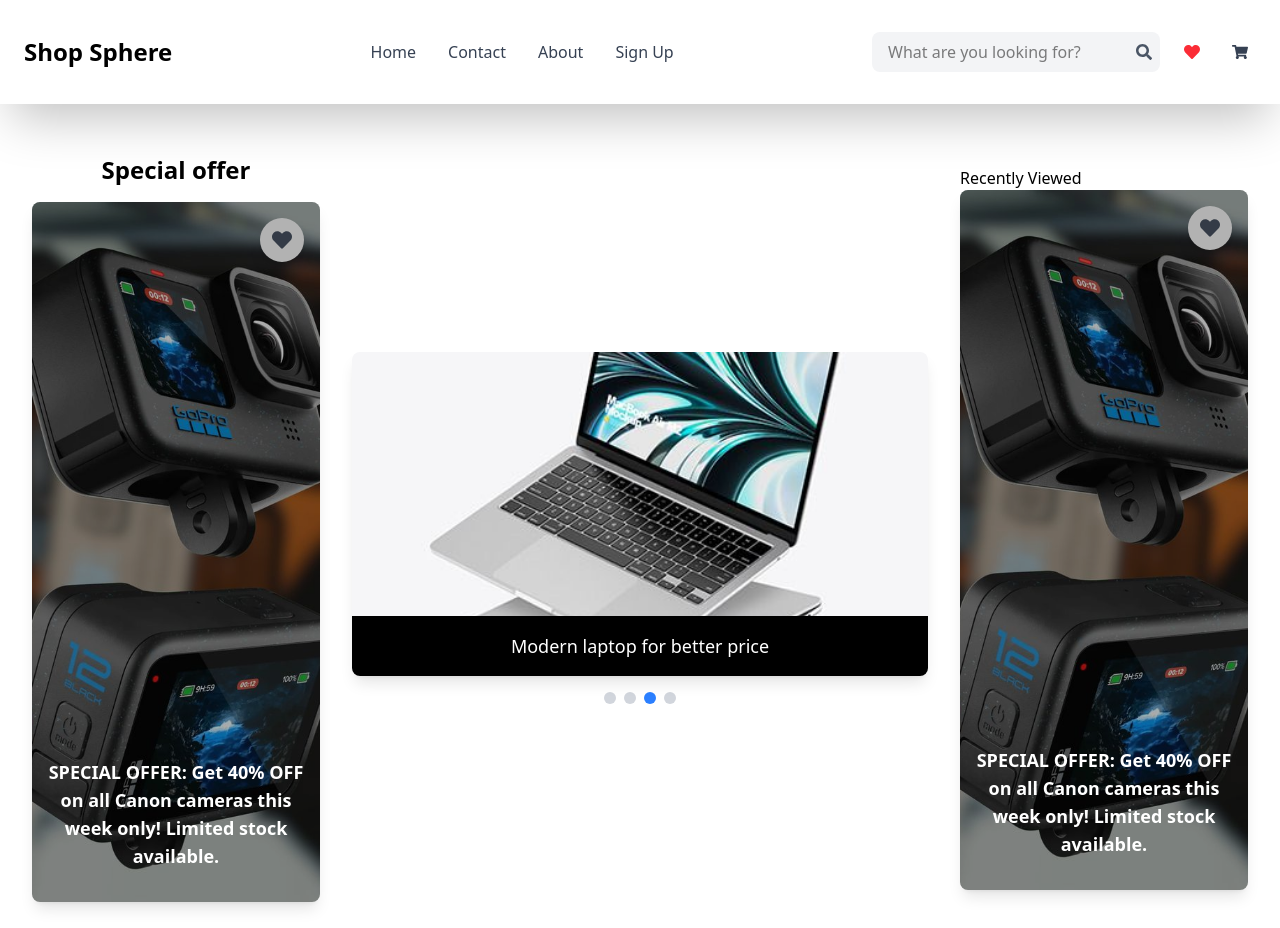
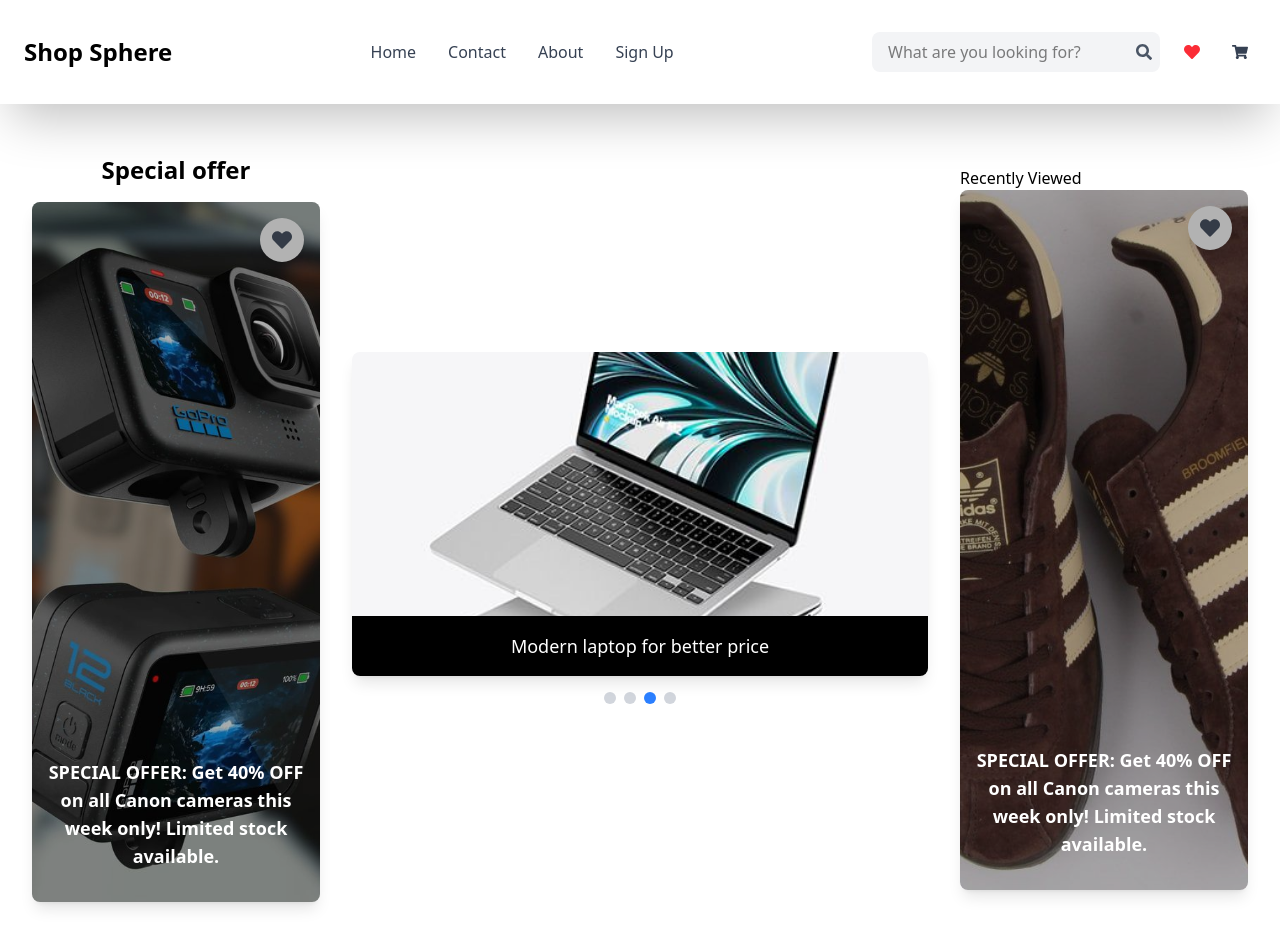
Before and after one commit to niyomugaboetiene/ecommerce-app, a React (Vite) app: page / in a window 1280 px wide. Built offline with nearby package versions, Linux system fonts and the light colour scheme.

Commit message:
first commit of ecommerce app

```diff
--- a/src/pages/Home.jsx
+++ b/src/pages/Home.jsx
@@ -125,8 +125,8 @@ const Home = () => {
            onMouseLeave={() => setIsHovered(false)}
          >
             <img
-              src={camera2}
-              alt="special offer"
+              src={recentlyViewed[currentIndex].image}
+              alt={recentlyViewed[currentIndex].description}
               className="w-full h-full object-cover rounded-lg shadow-lg transition-transform duration-300  group-hover:scale-105"
             />
 
```
